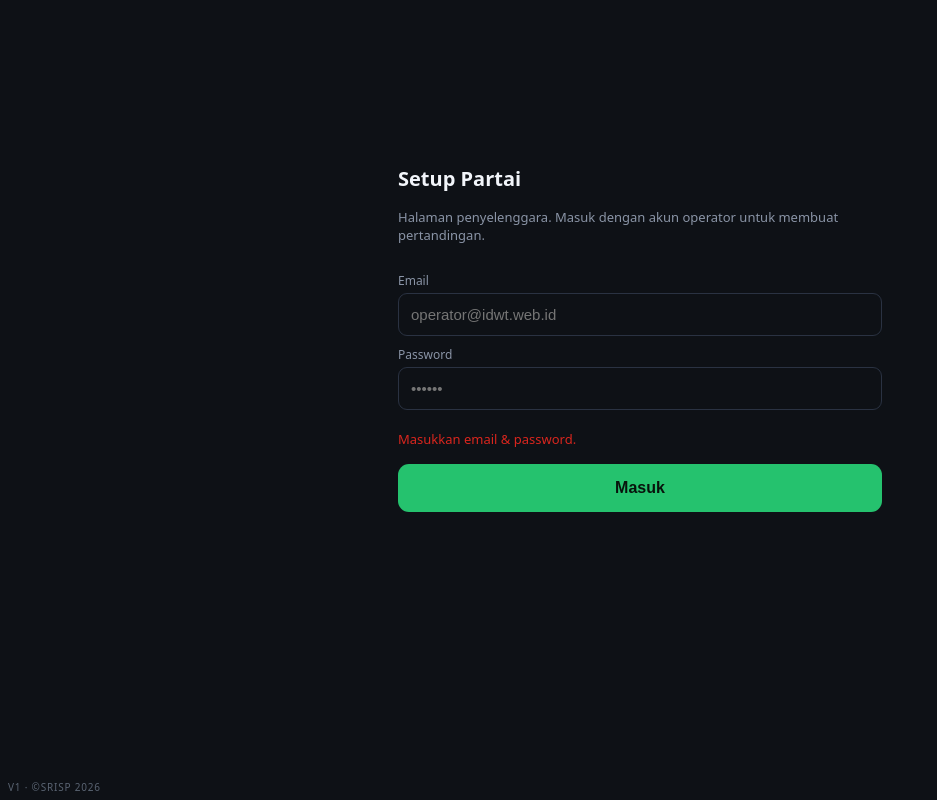
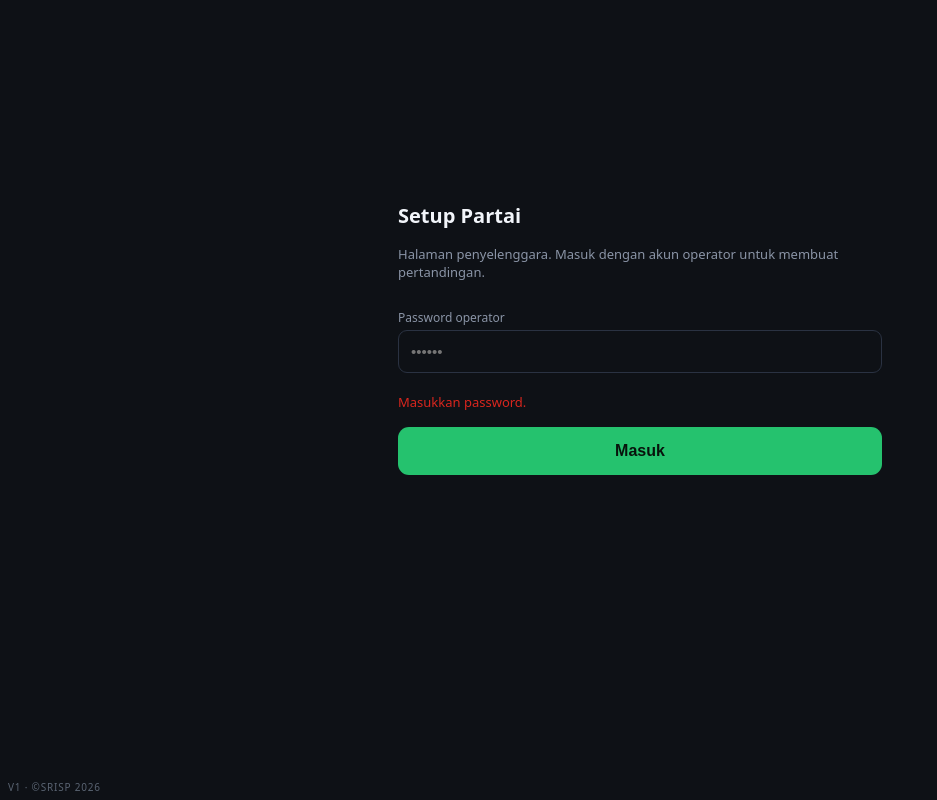
Before and after one commit to appstracker/office, a plain HTML site: page setup.html in a window 1280 px wide. Both pictures are taken after a click on the button "Masuk". Shown: the whole page, without its empty margins (0-937 px from the left). Drawn offline with Linux system fonts and the light colour scheme; no server answers.

Commit message:
Add files via upload

```diff
--- a/setup.html
+++ b/setup.html
@@ -52,9 +52,7 @@
     <h1>Setup Partai</h1>
     <div class="sub">Halaman penyelenggara. Masuk dengan akun operator untuk membuat pertandingan.</div>
     <div id="loginFields">
-      <label>Email</label>
-      <input id="email" type="email" placeholder="operator@idwt.web.id" autocomplete="username">
-      <label>Password</label>
+      <label>Password operator</label>
       <input id="pass" type="password" placeholder="••••••" autocomplete="current-password">
     </div>
     <div class="msg err" id="gateErr"></div>
@@ -134,18 +132,20 @@ import { signInWithEmailAndPassword, onAuthStateChanged }
 
 const $ = id => document.getElementById(id);
 
+const EMAIL_SETUP = "admin@idwt.web.id";   // akun penyelenggara, TERPISAH dari operator
+
 /* gerbang login */
 $('btnGate').addEventListener('click', async () => {
   if (auth.currentUser){ $('gate').classList.add('hidden'); $('form').classList.remove('hidden'); return; }
-  const email = $('email').value.trim(), pass = $('pass').value;
-  if (!email || !pass){ $('gateErr').textContent = "Masukkan email & password."; return; }
+  const pass = $('pass').value;
+  if (!pass){ $('gateErr').textContent = "Masukkan password."; return; }
   $('gateErr').textContent = "Masuk…";
-  try{ await signInWithEmailAndPassword(auth, email, pass); }
-  catch(e){ $('gateErr').textContent = "Login gagal: email/password salah."; return; }
+  try{ await signInWithEmailAndPassword(auth, EMAIL_SETUP, pass); }
+  catch(e){ $('gateErr').textContent = "Password salah."; return; }
   $('gate').classList.add('hidden'); $('form').classList.remove('hidden');
 });
 $('pass') && $('pass').addEventListener('keydown', e => { if (e.key==='Enter') $('btnGate').click(); });
-onAuthStateChanged(auth, u => { if (u) $('loginFields').style.display = "none"; });
+onAuthStateChanged(auth, u => { if (u){ $('loginFields').style.display = "none"; } });
 
 /* kode acak */
 function acak(){ $('kode').value = `TKD-${Math.floor(1000+Math.random()*9000)}`; }
```
